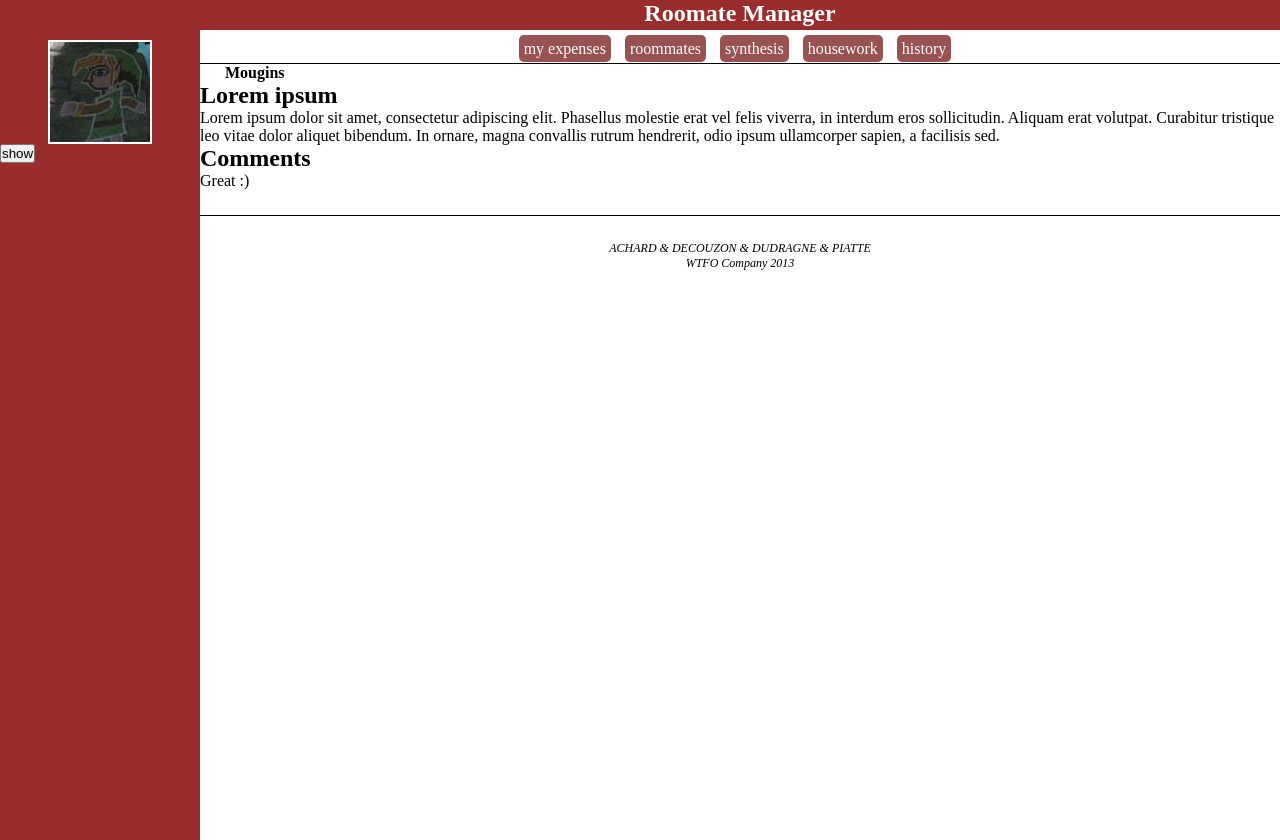
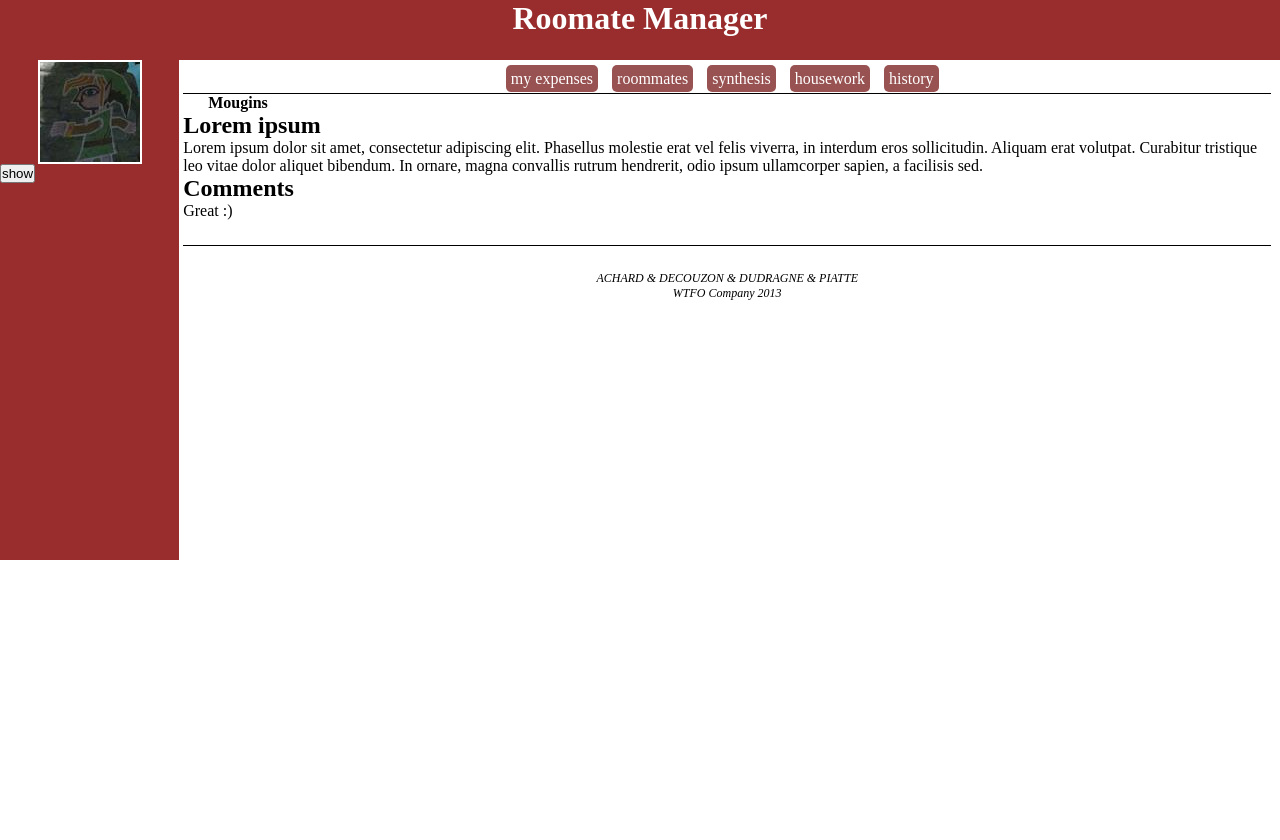
Before and after one commit to bachard/webint, a plain HTML site: page roommate_manager/index.html in a window 1280 px wide. After the commit the page ends 800 px from the top, so only its background shows below. Drawn offline with Linux system fonts and the light colour scheme.

Commit message:
reorganized the html and the css so that it works on index.html (aside and main header)

```diff
--- a/roommate_manager/css/style.css
+++ b/roommate_manager/css/style.css
@@ -6,7 +6,7 @@ body{
 
 header.main_header {
     top:0;
-    height:30px;
+    height:60px;
     text-align:center;
     background-color:#992C2C;
     color:white;
@@ -54,19 +54,16 @@ article section{
 }
 
 section.main {
-    position:absolute;
-    top:0px;
-    left:200px;
-    float:right;
+    display: inline-block;
+    vertical-align: top;
+    width:85%;
 }
 
 aside {
-    position:absolute;
-    top:0px;
-    left:0px;
-    width:200px;
-    height:100%;
-    padding-top:40px;
+    display: inline-block;
+    vertical-align: top;
+    width:14%;
+    height:500px;
     background-color:#992C2C;
 }
 
--- a/roommate_manager/index.html
+++ b/roommate_manager/index.html
@@ -6,11 +6,17 @@
     <link rel="stylesheet" href="css/style.css" type="text/css" />
   </head>
   <body>
-    <section class="main">
-      <header class="main_header">
-	<h1>Roomate Manager</h1>
+    <header class="main_header">
+      <h1>Roomate Manager</h1>
       </header>
-      <nav>
+     <aside>
+      <div id="personal_info" class="test">
+	<img src="img/profile_img.jpeg" alt="Profile image">
+      </div>
+      <button id="show_box">show</button>
+      </aside>
+      <section class="main">
+            <nav>
 	<ul>
 	  <li><a href="expenses.html">my expenses</a></li>
 	  <li><a href="roommates.html">roommates</a></li>
@@ -51,12 +57,6 @@
 	</p>
       </footer>
     </section>
-    <aside>
-      <div id="personal_info" class="test">
-	<img src="img/profile_img.jpeg" alt="Profile image">
-      </div>
-      <button id="show_box">show</button>
-    </aside>
     <script type="text/javascript" src="js/classes.js"></script>
     <script type="text/javascript" src="js/script.js"></script>
 
```
